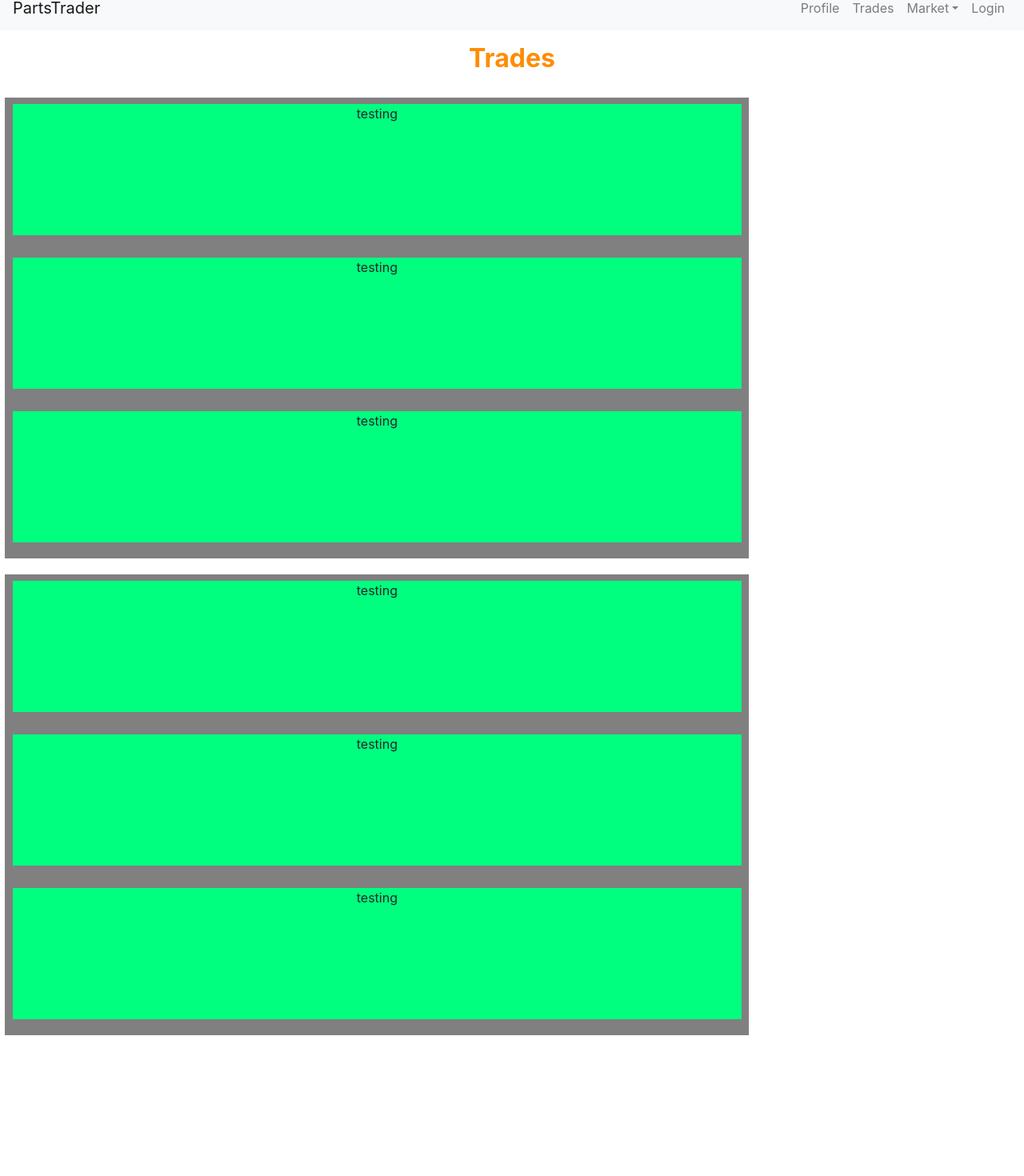
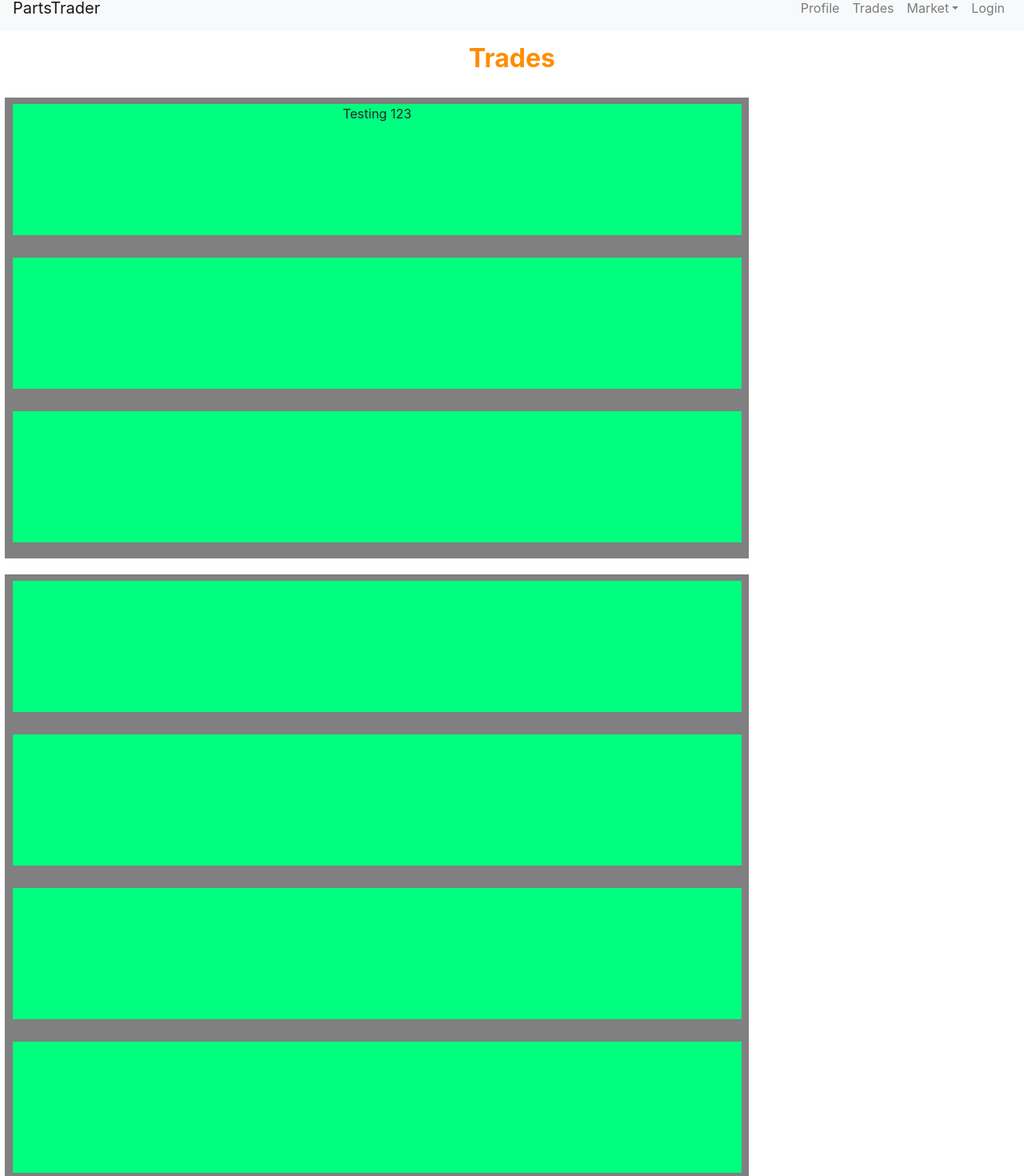
Before and after one commit to noobstick/PartsTrader, a React (Create React App) app: page / in a window 1280 px wide. Shown: the part 18-1488 px from the top of the page at 80% size. Before the commit the page ends 1322 px from the top, so only its background shows below. Built offline with nearby package versions, Linux system fonts and the light colour scheme.

Commit message:
Added TradePanel and TradePost

```diff
--- a/src/App.js
+++ b/src/App.js
@@ -2,7 +2,7 @@ import React, { Component } from 'react';
 import Example from './Example';
 import logo from './logo.svg';
 import './App.css';
-import { Collapse, Navbar, NavbarToggler, NavbarBrand, Nav, NavItem, NavLink } from 'reactstrap';
+import TradePanel from './TradePanel';
 
 class App extends Component {
   render() {
@@ -10,16 +10,7 @@ class App extends Component {
       <div className="App">
         <Example />
         <div class="title">Trades</div>
-        <section class="box">
-          <div class="trade">testing</div>
-          <div class="trade">testing</div>
-          <div class="trade">testing</div>
-        </section>
-        <section class="box">
-          <div class="trade">testing</div>
-          <div class="trade">testing</div>
-          <div class="trade">testing</div>
-        </section>
+        <TradePanel />
       </div>
     );
   }
--- /dev/null
+++ b/src/TradePanel.js
@@ -0,0 +1,34 @@
+import React from 'react';
+import TradePost from './TradePost';
+import {
+  Collapse,
+  Navbar,
+  NavbarToggler,
+  NavbarBrand,
+  Nav,
+  NavItem,
+  NavLink,
+  UncontrolledDropdown,
+  DropdownToggle,
+  DropdownMenu,
+  DropdownItem } from 'reactstrap';
+
+  export default class TradePanel extends React.Component {
+    render() {
+      return (
+        <div>
+          <section class="box">
+            <TradePost name={"Testing 123"}/>
+            <TradePost />
+            <TradePost />
+          </section>
+          <section class="box">
+            <TradePost />
+            <TradePost />
+            <TradePost />
+            <TradePost />
+          </section>
+          </div>
+      );
+    }
+  }
--- /dev/null
+++ b/src/TradePost.js
@@ -0,0 +1,10 @@
+import React from 'react';
+
+export default class TradePost extends React.Component{
+    render(){
+        const name = this.props.name;
+        return (
+            <div class="trade">{name}</div>
+        )
+    }
+}
```
Also changed, not shown: 1 other file (tests, documents, lock files or other folders).
